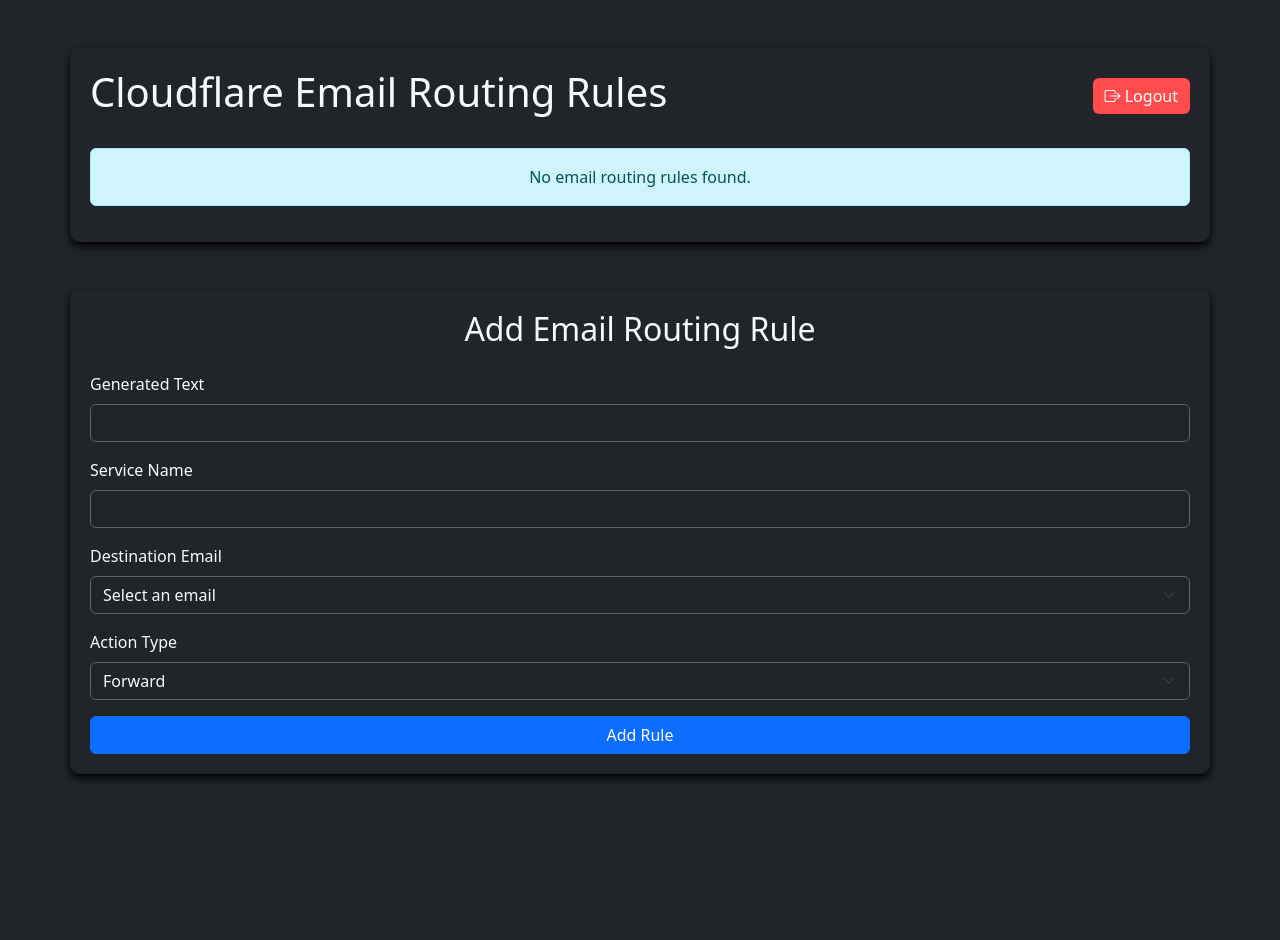
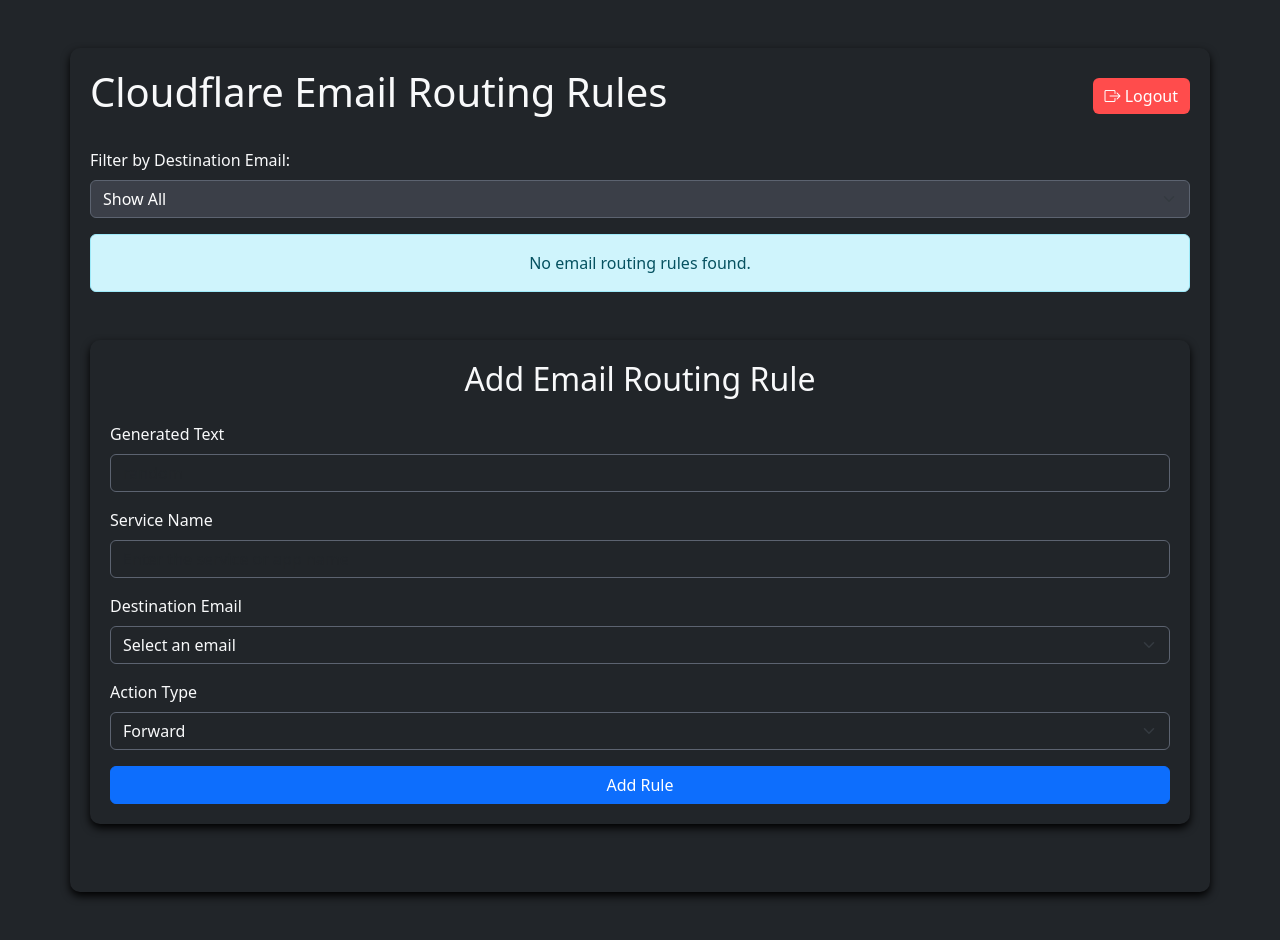
Before and after one commit to 99Rares/EmailApp, a Flask app: page / in a window 1280 px wide. Before the commit the page ends 780 px from the top, so only its background shows below. Run offline with Flask 3, Linux system fonts and the light colour scheme; the visitor is signed in with stand-in values (Sample User, id 1); data that the repository does not hold is empty.

Commit message:
filter and sort added

```diff
--- a/app.py
+++ b/app.py
@@ -56,6 +56,7 @@ def get_emails():
 def index():
     """Render the index page with the list of email addresses."""
     email_addresses = get_email_routing_addresses()
+    email_addresses.sort(key=lambda rule: (rule['destination_email'] == "Drop", rule['destination_email']))
     if email_addresses is None:
         flash("Failed to fetch email routing addresses.", "error")
     return render_template("index.html", email_addresses=email_addresses)
@@ -67,6 +68,8 @@ def add_rule():
     if request.method == "POST":
         generated_email = request.form.get("generated_email")
         destination_email = request.form.get("destination_email")
+        if destination_email == None:
+            destination_email='Drop'
         name = request.form.get("app_name")
         generated_email = generate_random_email(generated_email)
         action_type = request.form.get("action_type")
--- a/templates/index.html
+++ b/templates/index.html
@@ -44,10 +44,22 @@
         {% endif %}
         {% endwith %}
 
+        <!-- Dynamic Filter for Destination Email -->
+        <div class="mb-3">
+            <label for="destinationFilter" class="form-label">Filter by Destination Email:</label>
+            <select id="destinationFilter" class="form-select">
+                <option value="">Show All</option>
+                {% set unique_emails = email_addresses | map(attribute='destination_email') | list | unique %}
+                {% for email in unique_emails %}
+                <option value="{{ email }}">{{ email }}</option>
+                {% endfor %}
+            </select>
+        </div>
+
         <!-- Display Parsed Email Routing Rules in a Table -->
         {% if email_addresses %}
         <div class="table-responsive card text-bg-dark border border-primary shadow-lg">
-            <table class="table table-striped table-hover table-bordered align-middle table-dark">
+            <table class="table table-striped table-hover table-bordered align-middle table-dark" id="emailTable">
                 <thead class="bg-secondary text-white">
                     <tr>
                         <th scope="col">Creation Time</th>
@@ -63,7 +75,7 @@
                         <td data-label="Creation Time" class="creation-time">{{ rule.creation_time }}</td>
                         <td data-label="Name">{{ rule.name }}</td>
                         <td data-label="Generated Email">{{ rule.generated_email }}</td>
-                        <td data-label="Destination Email">{{ rule.destination_email }}</td>
+                        <td data-label="Destination Email" class="destination-email">{{ rule.destination_email }}</td>
                         <td data-label="Actions">
                             <form action="{{ url_for('delete_rule', rule_id=rule.id) }}" method="POST" class="d-inline">
                                 <button type="submit" class="btn btn-danger btn-sm" onclick="showLoading()">
@@ -81,7 +93,25 @@
             No email routing rules found.
         </div>
         {% endif %}
-    </div>
+
+        <!-- JavaScript for Dynamic Filtering -->
+        <script>
+            document.getElementById('destinationFilter').addEventListener('change', function () {
+                const filterValue = this.value.toLowerCase();
+                const rows = document.querySelectorAll('#emailTable tbody tr');
+
+                rows.forEach(row => {
+                    const destinationEmail = row.querySelector('.destination-email').textContent.toLowerCase();
+                    if (!filterValue || destinationEmail === filterValue) {
+                        row.style.display = '';
+                    } else {
+                        row.style.display = 'none';
+                    }
+                });
+            });
+        </script>
+
+
 
         <!-- Form to Add a New Email Routing Rule -->
         <div class="container my-5 bg-dark">
@@ -90,8 +120,8 @@
                 onsubmit="showLoading()">
                 <div class="mb-3">
                     <label for="generated_email" class="form-label">Generated Text</label>
-                <input type="text" id="generated_email" name="generated_email" class="form-control bg-dark text-light"
-                    placeholder="random">
+                    <input type="text" id="generated_email" name="generated_email"
+                        class="form-control bg-dark text-light" placeholder="random">
                     <div class="invalid-feedback">
                         This field is required when 'Drop' is selected.
                     </div>
@@ -105,7 +135,8 @@
                 </div>
                 <div class="mb-3">
                     <label for="destination_email" class="form-label">Destination Email</label>
-                <select id="destination_email" name="destination_email" class="form-select bg-dark text-light" required>
+                    <select id="destination_email" name="destination_email" class="form-select bg-dark text-light"
+                        required>
                         <option value="" disabled selected>Select an email</option>
                     </select>
                     <div class="invalid-feedback">
@@ -128,6 +159,15 @@
 
         <!-- JavaScript to Format Dates and Show Spinner -->
         <script>
+            setTimeout(() => {
+                const alerts = document.querySelectorAll('.alert');
+                alerts.forEach(alert => {
+                    alert.classList.remove('show');
+                    alert.classList.add('fade');
+                    setTimeout(() => alert.remove(), 150); // Delay to allow fade-out animation
+                });
+            }, 10000);
+
             // Function to format the date to only date and time
             function formatDateTime(dateTimeString) {
                 const date = new Date(dateTimeString);
@@ -142,12 +182,15 @@
                 const generatedEmailInput = document.getElementById('generated_email');
                 const ruleForm = document.getElementById('ruleForm');
                 const spinnerElement = document.getElementById('loadingOverlay');
+                const destinationEmail = document.getElementById('destination_email');
 
                 actionTypeSelect.addEventListener('change', function () {
                     if (actionTypeSelect.value === 'drop') {
                         generatedEmailInput.setAttribute('required', 'true');
+                        destinationEmail.removeAttribute('required');
                     } else {
                         generatedEmailInput.removeAttribute('required');
+                        destinationEmail.setAttribute('required', 'true');
                     }
                 });
 
```
Lines whose indentation alone changed are shown as unchanged.
